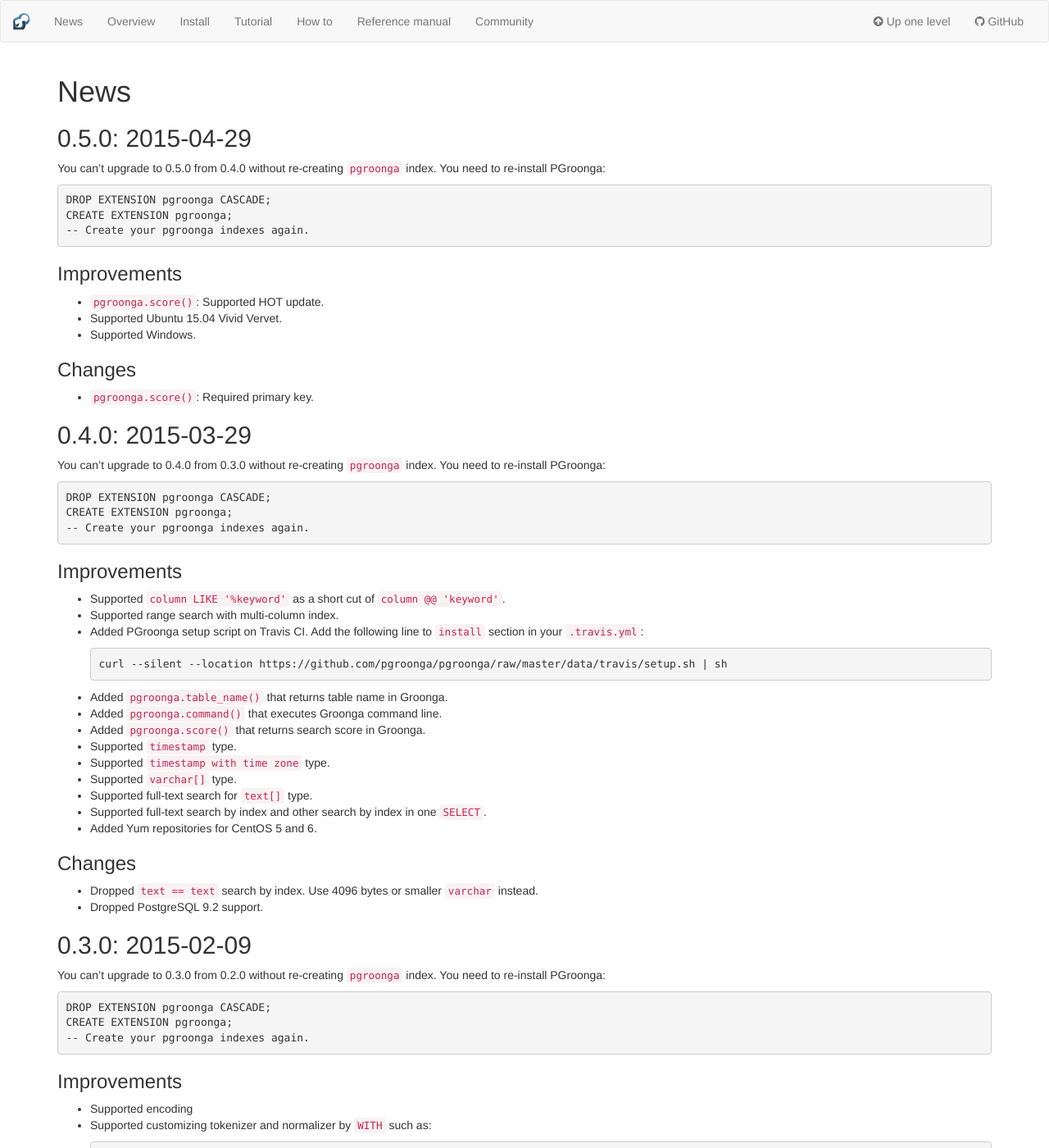
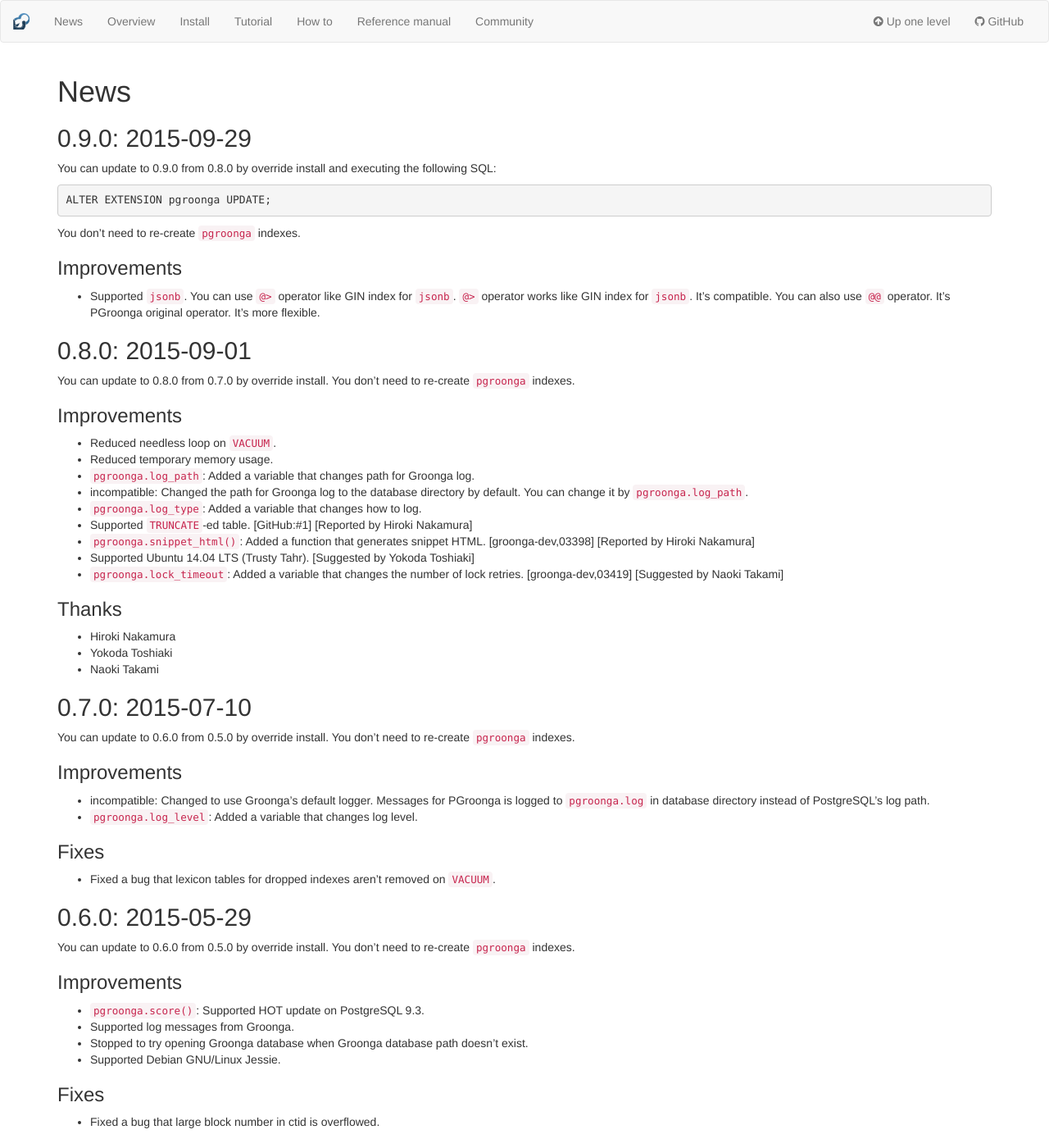
Before and after one commit to pgroonga/pgroonga.github.io, a Jekyll site: the page built from news/index.md, in a window 1280 px wide and 1400 px high. Shown: the whole window at 82% size. Built offline with Jekyll 4.4.1, drawn with Linux system fonts in a browser that asks for light colours.

Commit message:
Update news

````diff
--- a/news/index.md
+++ b/news/index.md
@@ -4,6 +4,70 @@
 ---
 
 # News
+
+## 0.9.0: 2015-09-29
+
+You can update to 0.9.0 from 0.8.0 by override install and executing the following SQL:
+
+```sql
+ALTER EXTENSION pgroonga UPDATE;
+```
+
+You don't need to re-create `pgroonga` indexes.
+
+### Improvements
+
+  * Supported `jsonb`. You can use `@>` operator like GIN index for `jsonb`. `@>` operator works like GIN index for `jsonb`. It's compatible. You can also use `@@` operator. It's PGroonga original operator. It's more flexible.
+
+## 0.8.0: 2015-09-01
+
+You can update to 0.8.0 from 0.7.0 by override install. You don't need to re-create `pgroonga` indexes.
+
+### Improvements
+
+  * Reduced needless loop on `VACUUM`.
+  * Reduced temporary memory usage.
+  * `pgroonga.log_path`: Added a variable that changes path for Groonga log.
+  * incompatible: Changed the path for Groonga log to the database directory by default. You can change it by `pgroonga.log_path`.
+  * `pgroonga.log_type`: Added a variable that changes how to log.
+  * Supported `TRUNCATE`-ed table. [GitHub:#1] [Reported by Hiroki Nakamura]
+  * `pgroonga.snippet_html()`: Added a function that generates snippet HTML. [groonga-dev,03398] [Reported by Hiroki Nakamura]
+  * Supported Ubuntu 14.04 LTS (Trusty Tahr). [Suggested by Yokoda Toshiaki]
+  * `pgroonga.lock_timeout`: Added a variable that changes the number of lock retries. [groonga-dev,03419] [Suggested by Naoki Takami]
+
+### Thanks
+
+  * Hiroki Nakamura
+  * Yokoda Toshiaki
+  * Naoki Takami
+
+## 0.7.0: 2015-07-10
+
+You can update to 0.6.0 from 0.5.0 by override install. You don't need to re-create `pgroonga` indexes.
+
+### Improvements
+
+  * incompatible: Changed to use Groonga's default logger. Messages for PGroonga is logged to `pgroonga.log` in database directory instead of PostgreSQL's log path.
+  * `pgroonga.log_level`: Added a variable that changes log level.
+
+### Fixes
+
+  * Fixed a bug that lexicon tables for dropped indexes aren't removed on `VACUUM`.
+
+## 0.6.0: 2015-05-29
+
+You can update to 0.6.0 from 0.5.0 by override install. You don't need to re-create `pgroonga` indexes.
+
+### Improvements
+
+  * `pgroonga.score()`: Supported HOT update on PostgreSQL 9.3.
+  * Supported log messages from Groonga.
+  * Stopped to try opening Groonga database when Groonga database path doesn't exist.
+  * Supported Debian GNU/Linux Jessie.
+
+### Fixes
+
+  * Fixed a bug that large block number in ctid is overflowed.
 
 ## 0.5.0: 2015-04-29
 
````
